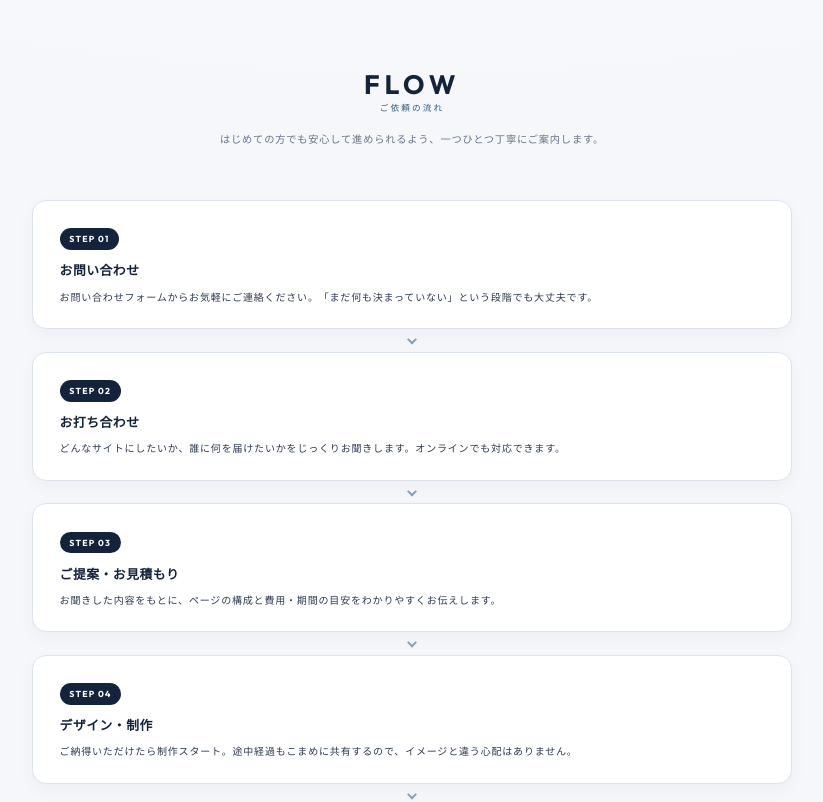
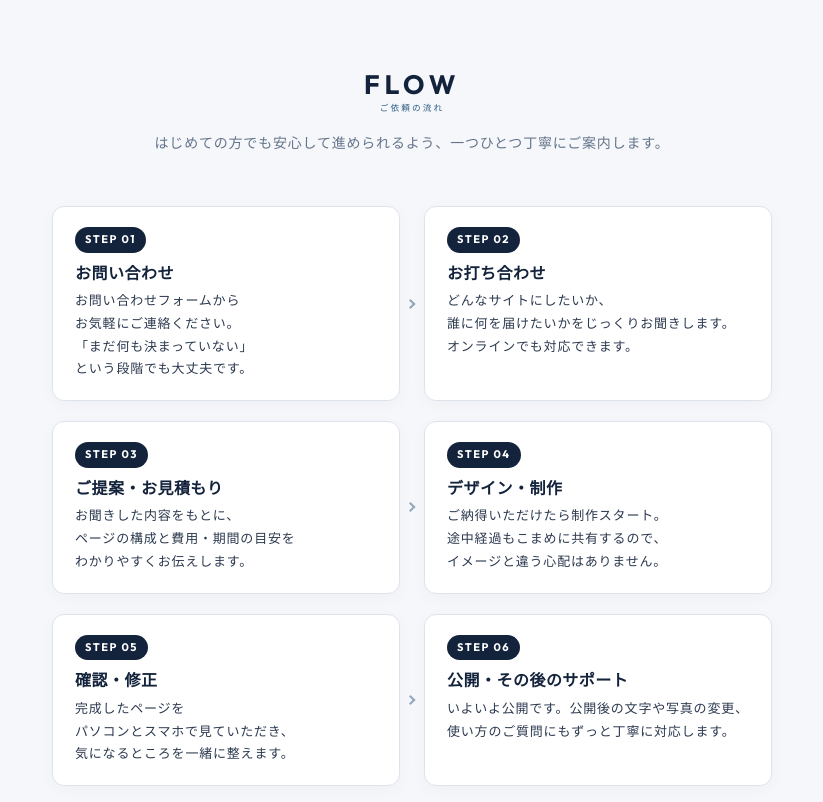
Before and after one commit to baseballgood0622-ui/yuya-hibino-portfolio, a plain HTML site: page index.html in a window 1024 px wide. Shown: the part 3420-4222 px from the top of the page, without its empty margins (100-923 px from the left). Drawn offline with nearby package versions, Linux system fonts and the light colour scheme.

Commit message:
feat: Make FLOW section compact 3x2 grid on PC while keeping vertical list on mobile

```diff
--- a/style.css
+++ b/style.css
@@ -1866,7 +1866,8 @@ br.pc {
 
 /* ==========================================================================
    8.5 FLOW（ご依頼の流れ）
-   ★PC・スマホともに縦1列で上から下へSTEPが順番に並ぶ設計
+   ★PCでは3列×2段でコンパクト＆一目で流れがわかるスマート設計
+   ★スマホでは縦1列で迷わず読める親切設計
    ========================================================================== */
 .flow_lead {
   font-size: 1vw;
@@ -1875,12 +1876,13 @@ br.pc {
   margin-top: 1.2vw;
 }
 
+/* PC：3列×2段で横幅を活かしたコンパクトグリッド */
 .flow_list {
   list-style: none;
   display: grid;
-  grid-template-columns: 1fr;
-  gap: 2.2vw;
-  max-width: 760px;
+  grid-template-columns: repeat(3, 1fr);
+  gap: 1.8vw 1.6vw;
+  max-width: 1040px;
   margin: 0 auto;
   counter-reset: none;
 }
@@ -1889,55 +1891,118 @@ br.pc {
   position: relative;
   background-color: var(--color-bg-card);
   border: 1px solid var(--color-border);
-  border-radius: 14px;
-  padding: 2vw 2.6vw 2.2vw;
-  box-shadow: 0 6px 18px rgba(20, 35, 60, 0.04);
+  border-radius: 12px;
+  padding: 1.5vw 1.6vw 1.6vw;
+  box-shadow: 0 4px 16px rgba(20, 35, 60, 0.03);
+  display: flex;
+  flex-direction: column;
+  transition: transform 0.3s ease, box-shadow 0.3s ease;
+}
+
+.flow_item:hover {
+  transform: translateY(-3px);
+  box-shadow: 0 8px 22px rgba(20, 35, 60, 0.06);
 }
 
 /* ★ステップ番号のラベル（色を変えたい場合は background-color を編集） */
 .flow_num {
-  display: inline-block;
+  align-self: flex-start;
   font-family: var(--font-en-modern);
-  font-size: 0.85vw;
+  font-size: 0.75vw;
   font-weight: 700;
   letter-spacing: 0.14em;
   color: #ffffff;
   background-color: var(--color-text-primary);
-  padding: 0.3vw 0.95vw;
+  padding: 0.25vw 0.8vw;
   border-radius: 999px;
-  margin-bottom: 0.8vw;
+  margin-bottom: 0.6vw;
 }
 
 .flow_title {
   font-family: var(--font-jp);
-  font-size: 1.25vw;
+  font-size: 1.1vw;
   font-weight: 700;
-  letter-spacing: 0.04em;
+  letter-spacing: 0.03em;
   color: var(--color-text-primary);
   margin-bottom: 0.5vw;
+  line-height: 1.4;
 }
 
 .flow_desc {
-  font-size: 0.98vw;
+  font-size: 0.85vw;
   color: var(--color-text-body);
-  line-height: 1.9;
+  line-height: 1.75;
   line-break: strict;
 }
 
-/* カードの下に次のステップへの下向き矢印（PC・スマホ共通） */
-.flow_item:not(:last-child)::after {
+/* PC（3列）：STEP 01, 02, 04, 05 の右側に右向きの控えめな矢印（→） */
+.flow_item:nth-child(1)::after,
+.flow_item:nth-child(2)::after,
+.flow_item:nth-child(4)::after,
+.flow_item:nth-child(5)::after {
   content: '';
   position: absolute;
-  left: 50%;
-  bottom: -1.45vw;
-  width: 0.65vw;
-  height: 0.65vw;
+  right: -1.05vw;
+  top: 50%;
+  width: 0.5vw;
+  height: 0.5vw;
   border-right: 2px solid var(--color-text-accent);
-  border-bottom: 2px solid var(--color-text-accent);
-  transform: translateX(-50%) rotate(45deg);
-  opacity: 0.55;
-}
-
+  border-top: 2px solid var(--color-text-accent);
+  transform: translateY(-50%) rotate(45deg);
+  opacity: 0.5;
+}
+
+/* タブレット画面（769px〜1024px）：2列×3段 */
+@media screen and (min-width: 769px) and (max-width: 1024px) {
+  .flow_lead {
+    font-size: 14px;
+    margin-top: 12px;
+  }
+  .flow_list {
+    grid-template-columns: repeat(2, 1fr);
+    gap: 20px 24px;
+    max-width: 720px;
+  }
+  .flow_item {
+    padding: 20px 22px;
+  }
+  .flow_num {
+    font-size: 11px;
+    padding: 3px 10px;
+    margin-bottom: 8px;
+  }
+  .flow_title {
+    font-size: 16px;
+    margin-bottom: 6px;
+  }
+  .flow_desc {
+    font-size: 13px;
+    line-height: 1.75;
+  }
+  .flow_item:nth-child(1)::after,
+  .flow_item:nth-child(2)::after,
+  .flow_item:nth-child(4)::after,
+  .flow_item:nth-child(5)::after {
+    display: none;
+  }
+  .flow_item:nth-child(1)::after,
+  .flow_item:nth-child(3)::after,
+  .flow_item:nth-child(5)::after {
+    display: block;
+    content: '';
+    position: absolute;
+    right: -15px;
+    top: 50%;
+    width: 7px;
+    height: 7px;
+    border-right: 2px solid var(--color-text-accent);
+    border-top: 2px solid var(--color-text-accent);
+    transform: translateY(-50%) rotate(45deg);
+    opacity: 0.5;
+  }
+}
+
+/* スマホ画面（768px以下）：これまで通りの見やすい縦1列 */
 @media screen and (max-width: 768px) {
   .flow_lead {
     font-size: 13px;
@@ -1966,10 +2031,24 @@ br.pc {
     font-size: 13px;
     line-height: 1.8;
   }
+  .flow_item::after {
+    display: none;
+  }
   .flow_item:not(:last-child)::after {
+    display: block;
+    content: '';
+    position: absolute;
+    left: 50%;
+    right: auto;
+    top: auto;
     bottom: -15px;
     width: 9px;
     height: 9px;
+    border-right: 2px solid var(--color-text-accent);
+    border-bottom: 2px solid var(--color-text-accent);
+    border-top: none;
+    transform: translateX(-50%) rotate(45deg);
+    opacity: 0.55;
   }
 }
 
```
Also changed, not shown: index.html (+1 -1 lines).
